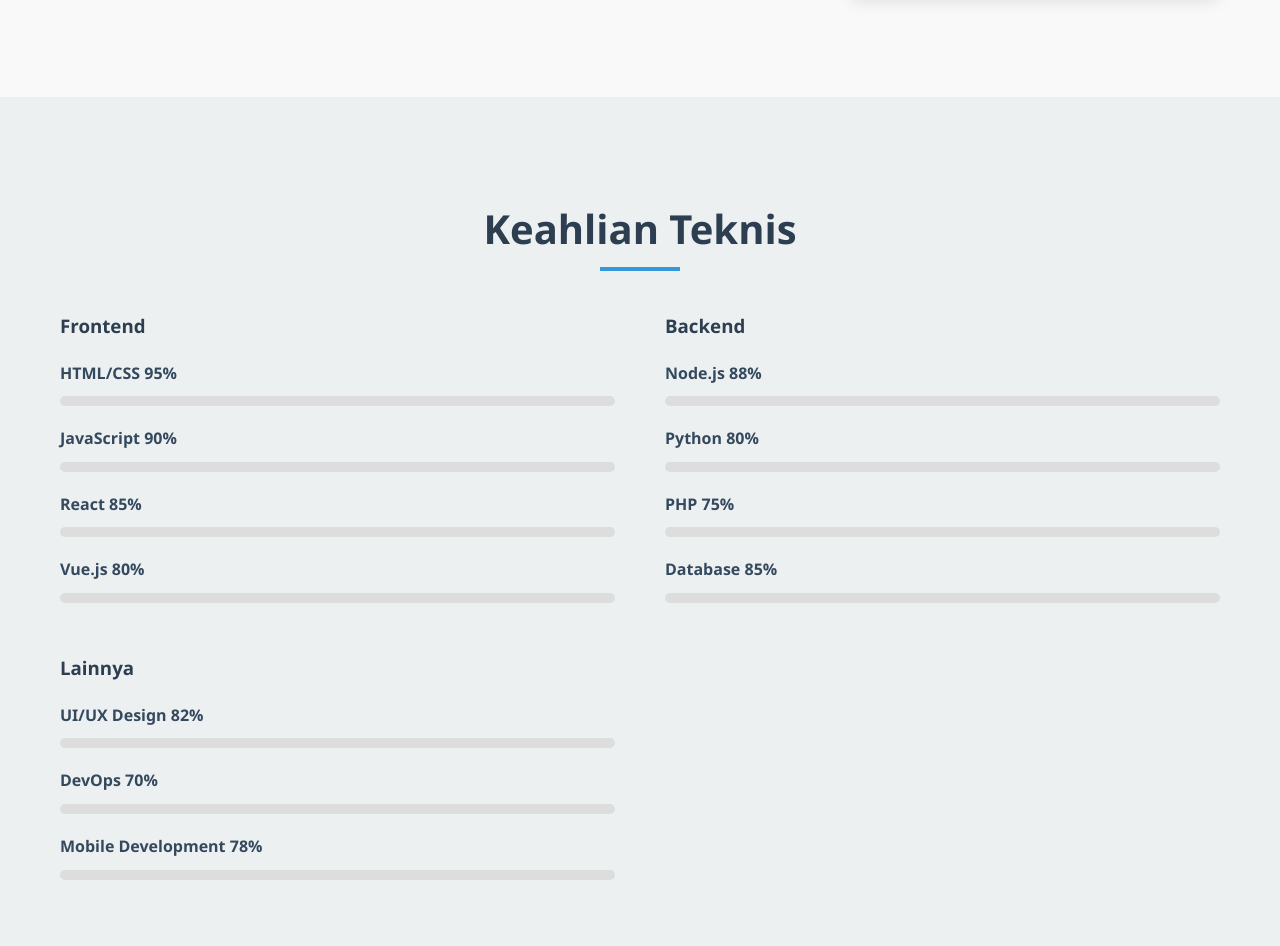
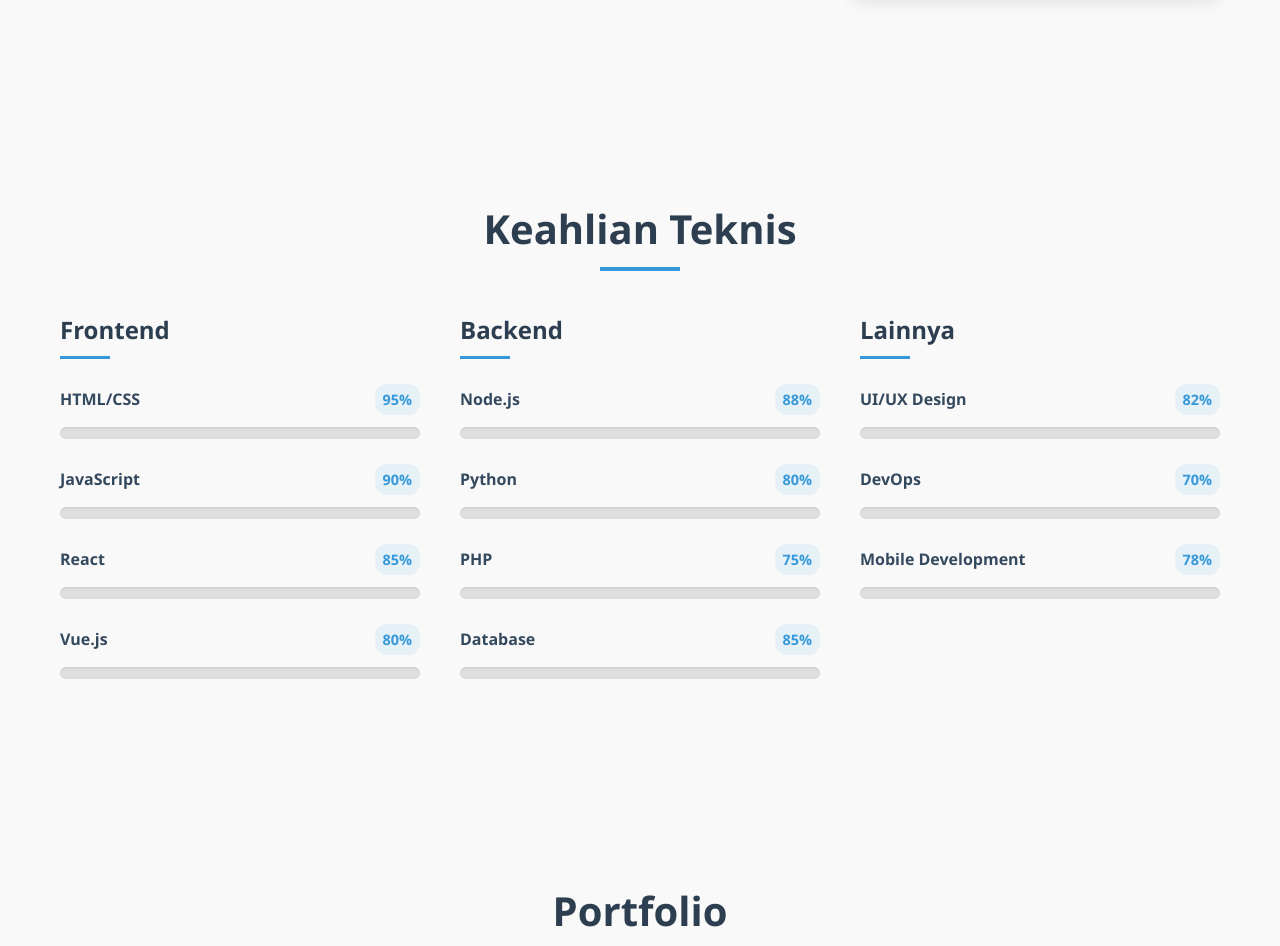
Before and after one commit to KY-DEV1/Portofolio, a plain HTML site: page frontend/index.html in a window 1280 px wide. Shown: the part 1430-2376 px from the top of the page. Drawn offline with Linux system fonts and the light colour scheme.

Commit message:
Update style.css

```diff
--- a/frontend/style.css
+++ b/frontend/style.css
@@ -228,51 +228,137 @@ section {
     margin-bottom: 10px;
 }
 
-/* Skills Section */
-.skills {
-    background-color: var(--light);
-}
-
+/* Skills Section Styles */
 .skills-grid {
     display: grid;
-    grid-template-columns: 1fr 1fr;
-    gap: 50px;
+    grid-template-columns: repeat(auto-fit, minmax(300px, 1fr));
+    gap: 40px;
 }
 
 .skill-category h3 {
-    margin-bottom: 20px;
+    margin-bottom: 25px;
     color: var(--secondary);
+    font-size: 1.5rem;
+    position: relative;
+    padding-bottom: 10px;
+}
+
+.skill-category h3::after {
+    content: '';
+    position: absolute;
+    bottom: 0;
+    left: 0;
+    width: 50px;
+    height: 3px;
+    background-color: var(--primary);
 }
 
 .skill-items {
     display: flex;
     flex-direction: column;
-    gap: 20px;
+    gap: 25px;
 }
 
 .skill-item {
     display: flex;
     flex-direction: column;
-    gap: 10px;
+    gap: 12px;
 }
 
-.skill-item span {
+.skill-header {
+    display: flex;
+    justify-content: space-between;
+    align-items: center;
+}
+
+.skill-header span:first-child {
     font-weight: 600;
     color: var(--dark);
+    font-size: 1rem;
+}
+
+.skill-percentage {
+    font-weight: 700;
+    color: var(--primary);
+    font-size: 0.9rem;
+    background: rgba(52, 152, 219, 0.1);
+    padding: 4px 8px;
+    border-radius: 12px;
+    min-width: 45px;
+    text-align: center;
 }
 
 .skill-bar {
-    height: 10px;
-    background-color: #ddd;
-    border-radius: 5px;
+    height: 12px;
+    background-color: #e0e0e0;
+    border-radius: 10px;
     overflow: hidden;
+    position: relative;
+    box-shadow: inset 0 1px 3px rgba(0,0,0,0.1);
 }
 
 .skill-level {
     height: 100%;
     background: linear-gradient(90deg, var(--primary), #2980b9);
-    border-radius: 5px;
-    transition: width 1s ease-in-out;
+    border-radius: 10px;
+    width: 0;
+    transition: width 1.5s ease-in-out;
+    position: relative;
+}
+
+/* Optional: Add animation to skill level */
+.skill-level.animated {
+    animation: skillProgress 1.5s ease-in-out forwards;
+}
+
+@keyframes skillProgress {
+    from {
+        width: 0;
+    }
+    to {
+        width: attr(data-width);
+    }
+}
+
+/* Tooltip untuk skill bar (optional) */
+.skill-bar::after {
+    content: attr(data-skill-level);
+    position: absolute;
+    right: -30px;
+    top: -25px;
+    background: var(--secondary);
+    color: white;
+    padding: 4px 8px;
+    border-radius: 4px;
+    font-size: 0.75rem;
+    opacity: 0;
+    transition: opacity 0.3s ease;
+}
+
+.skill-bar:hover::after {
+    opacity: 1;
+}
+
+/* Responsive Design untuk Skills */
+@media (max-width: 768px) {
+    .skills-grid {
+        grid-template-columns: 1fr;
+        gap: 30px;
+    }
+
+    .skill-category h3 {
+        font-size: 1.3rem;
+    }
+
+    .skill-header {
+        flex-direction: column;
+        align-items: flex-start;
+        gap: 5px;
+    }
+
+    .skill-percentage {
+        align-self: flex-end;
+    }
 }
 
 /* Portfolio Section */
```
